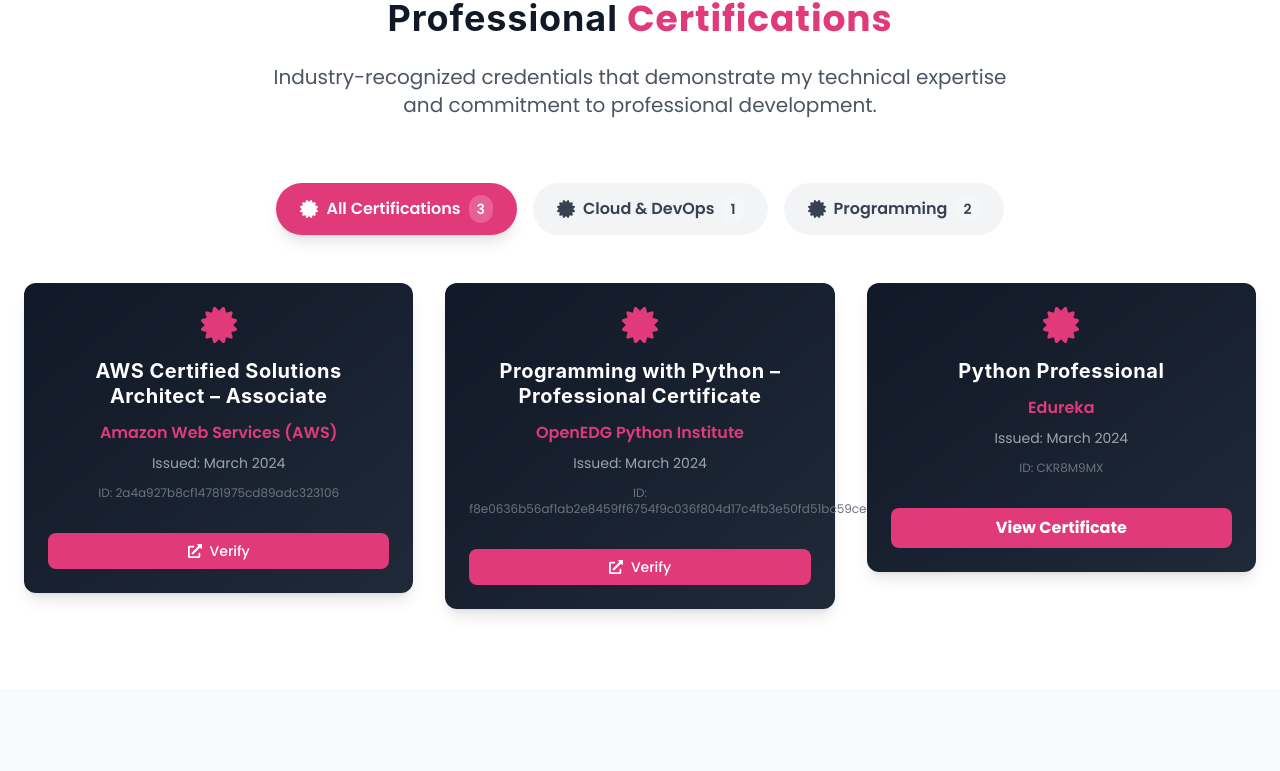
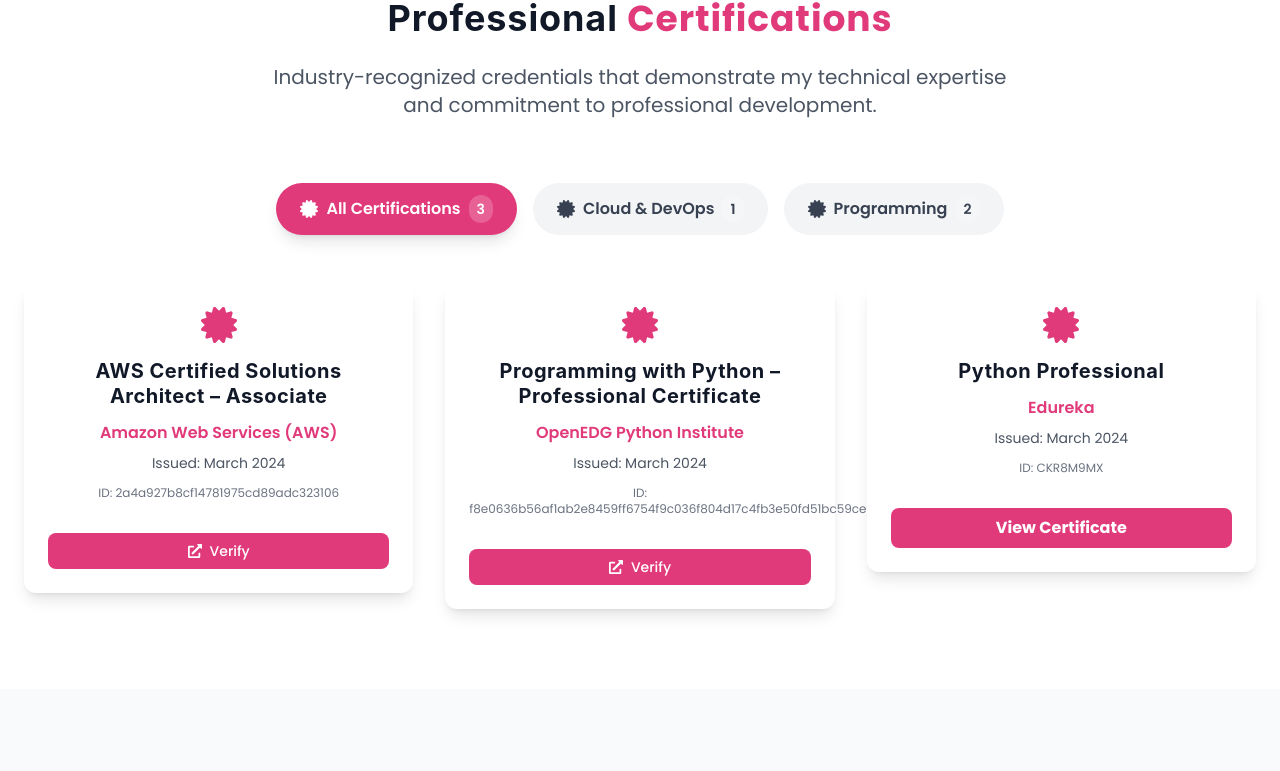
Before and after one commit to saicharankarasala/sai-charan-website, a React (Vite) app: page /certifications in a window 1280 px wide. Shown: the part 541-1312 px from the top of the page. Built offline with nearby package versions, Linux system fonts and the light colour scheme.

Commit message:
Update AnimatedCertificationCard to light theme: replace dark gradient background with white/light backgrounds to match overall portfolio theme

```diff
--- a/src/components/AnimatedCertificationCard.jsx
+++ b/src/components/AnimatedCertificationCard.jsx
@@ -22,7 +22,7 @@ const AnimatedCertificationCard = ({ certification }) => {
       style={{ perspective: 1000 }}
     >
       <div
-        className="bg-gradient-to-br from-gray-900 to-gray-800 p-6 rounded-xl border border-gray-700 shadow-lg hover:shadow-2xl transition-all duration-300 h-full flex flex-col justify-between"
+        className="bg-white p-6 rounded-xl border border-gray-200 shadow-lg hover:shadow-xl transition-all duration-300 h-full flex flex-col justify-between"
         style={{
           transformStyle: 'preserve-3d',
         }}
@@ -32,7 +32,7 @@ const AnimatedCertificationCard = ({ certification }) => {
           <Icon className="text-4xl" style={{ color: '#e13a7a' }} />
         </div>
         {/* Certification title */}
-        <h3 className="text-xl font-bold text-white text-center mb-3 leading-tight">
+        <h3 className="text-xl font-bold text-gray-900 text-center mb-3 leading-tight">
           {certification.title}
         </h3>
         {/* Issuing organization */}
@@ -41,7 +41,7 @@ const AnimatedCertificationCard = ({ certification }) => {
         </p>
         {/* Issue date */}
         {certification.issueDate && (
-          <p className="text-gray-400 text-center mb-3 text-sm">
+          <p className="text-gray-600 text-center mb-3 text-sm">
             Issued: {certification.issueDate}
           </p>
         )}
```
